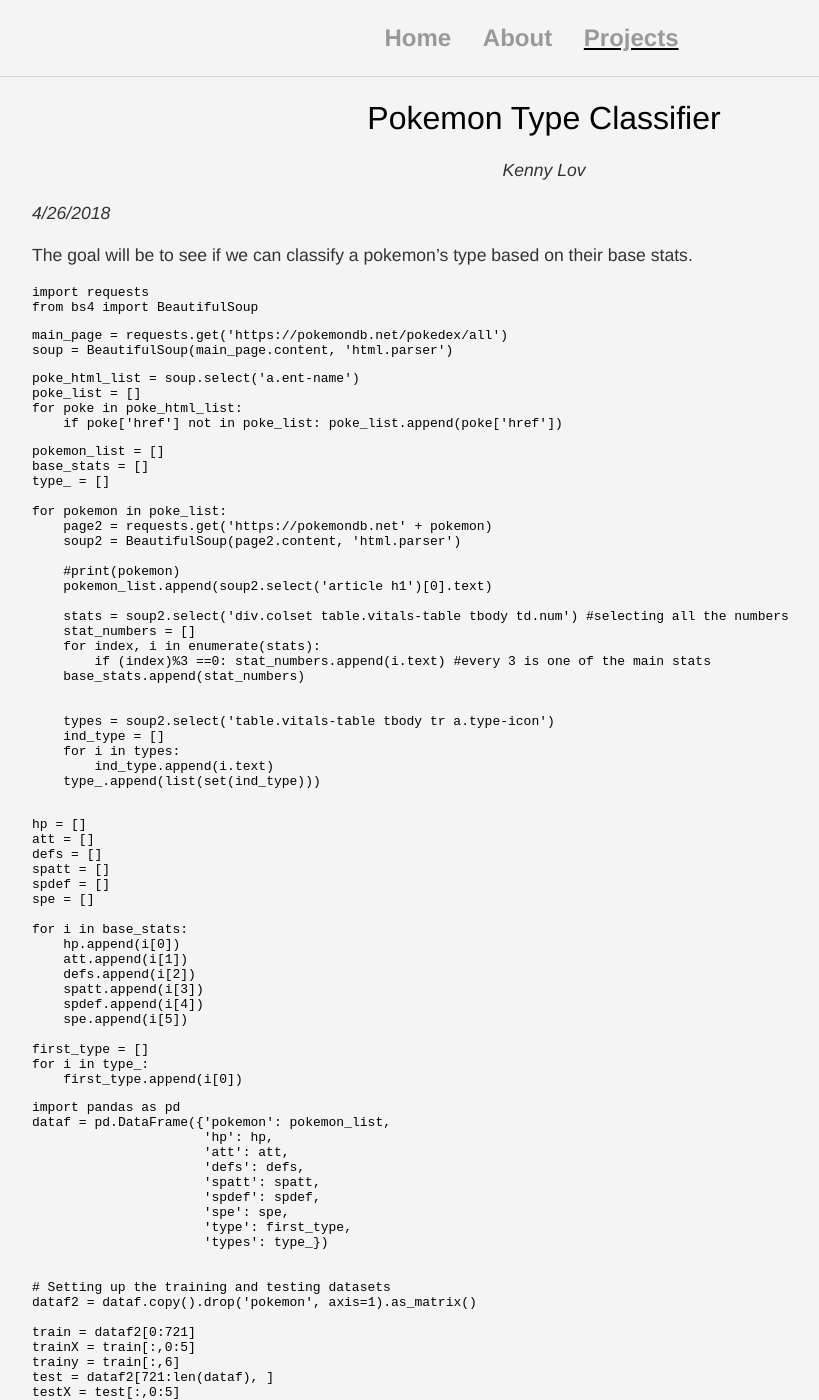
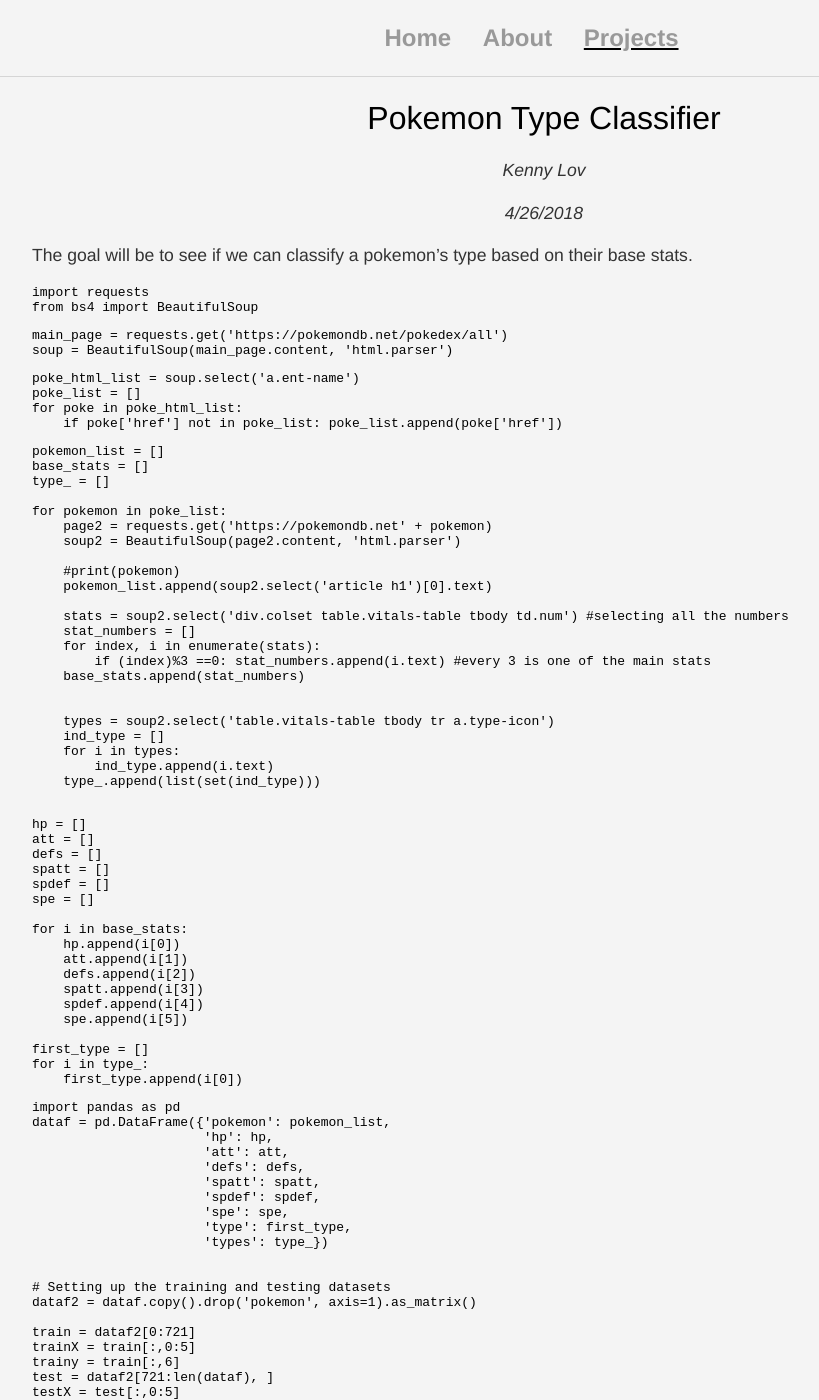
Before and after one commit to clfkenny/clfkenny.github.io, a Jekyll site: the page built from projects/pokemon_classifier/index.md, in a window 1280 px wide and 1400 px high. Shown: the whole window, without its empty margins (96-915 px from the left). Built offline with Jekyll 4.4.1, drawn with Linux system fonts in a browser that asks for light colours.

Commit message:
Update projects.css

```diff
--- a/css/projects.css
+++ b/css/projects.css
@@ -67,6 +67,10 @@ div.container{
     margin:auto;
 }
 
-p:nth-child(-n+2){
+p:nth-child(2)
+{
     text-align:center;
 }
+p:nth-child(3){
+    text-align:center;
+}
```
